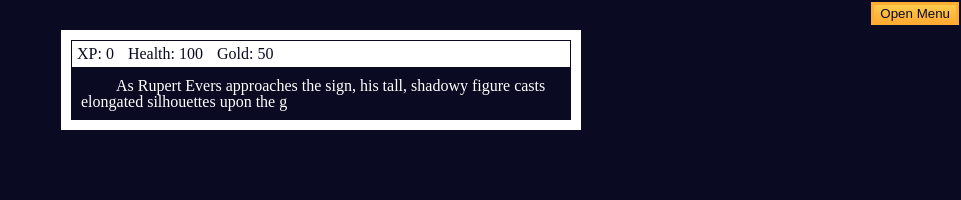
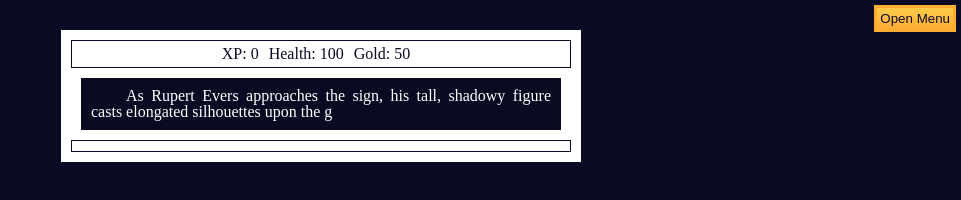
Before and after one commit to tlq68/Count-Grim-s-Estate, a plain HTML site: page index.html in a window 1280 px wide. Shown: the whole page, without its empty margins (319-1280 px from the left). Drawn offline with Linux system fonts and the light colour scheme.

Commit message:
Centers buttons and justifies text.

```diff
--- a/css/styles.css
+++ b/css/styles.css
@@ -7,8 +7,10 @@
   background-color: #0a0a23;
   color: #ffffff;
   padding: 10px;
+  margin: 10px;
   white-space: pre-wrap;
   text-indent: 35px;
+  text-align: justify;
 }
 
 #flashing-text-container {
@@ -104,6 +106,9 @@
   border: 1px solid #0a0a23;
   padding: 5px;
   color: #0a0a23;
+  display: flex;
+  justify-content: center;
+  align-items: center;
 }
 
 #monsterStats {
@@ -124,4 +129,6 @@
   background-color: #feac32;
   background-image: linear-gradient(#fecc4c, #ffac33);
   border: 3px solid #feac32;
+  padding: 3px;
+  margin: 3px;
 }
```
